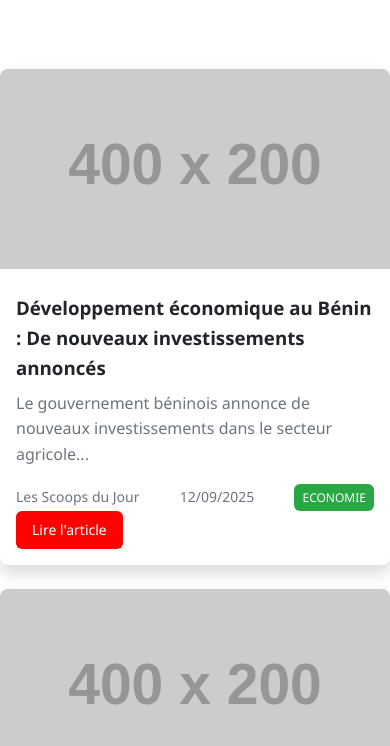
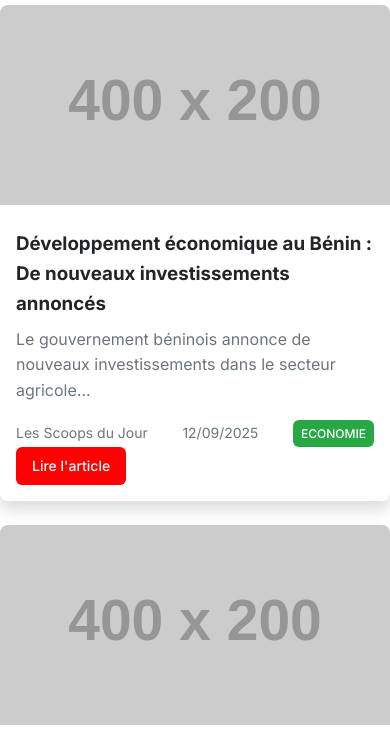
Before and after one commit to entreprisear/lesscoopsdujour, a website built with webpack: page public/index.html in a window 390 px wide. Shown: the part 717-1463 px from the top of the page. Built offline with nearby package versions, Linux system fonts and the light colour scheme; no server answers; placeholder pictures from the web are drawn by us.

Commit message:
Update CSS variables with Inter font, new breakpoints, and coherent color system

```diff
--- a/public/index.html
+++ b/public/index.html
@@ -4,6 +4,9 @@
     <meta charset="UTF-8">
     <meta name="viewport" content="width=device-width, initial-scale=1.0">
     <title>Les Scoops du Jour - Actualités Béninoises</title>
+    <link rel="preconnect" href="https://fonts.googleapis.com">
+    <link rel="preconnect" href="https://fonts.gstatic.com" crossorigin>
+    <link href="https://fonts.googleapis.com/css2?family=Inter:wght@300;400;500;600;700&display=swap" rel="stylesheet">
     <link rel="stylesheet" href="bundle.css">
     <link rel="icon" href="../src/assets/icons/favicon.ico" type="image/x-icon">
     <meta name="description" content="Plateforme d'actualités béninoises - Les Scoops du Jour">
--- a/src/css/responsive.css
+++ b/src/css/responsive.css
@@ -1,6 +1,13 @@
 /* Responsive Design */
 
 /* Mobile First - Base styles are for mobile */
+
+/* Extra small devices (phones, 320px and up) */
+@media (min-width: 320px) {
+  .container {
+    padding: 0 var(--spacing-sm);
+  }
+}
 
 /* Small devices (tablets, 768px and up) */
 @media (min-width: 768px) {
@@ -14,7 +21,7 @@
   }
 
   .hero h2 {
-    font-size: 3rem;
+    font-size: 2.5rem;
   }
 
   .news-grid {
@@ -31,8 +38,8 @@
   }
 }
 
-/* Medium devices (desktops, 992px and up) */
-@media (min-width: 992px) {
+/* Medium devices (desktops, 1024px and up) */
+@media (min-width: 1024px) {
   .container {
     padding: 0 var(--spacing-lg);
   }
@@ -54,7 +61,7 @@
   }
 
   .hero h2 {
-    font-size: 3.5rem;
+    font-size: 3rem;
   }
 
   .news-grid {
@@ -62,7 +69,7 @@
   }
 
   .category-grid {
-    grid-template-columns: repeat(4, 1fr);
+    grid-template-columns: repeat(3, 1fr);
   }
 
   .modal-content {
--- a/src/css/variables.css
+++ b/src/css/variables.css
@@ -22,12 +22,17 @@
   --text-muted: #6c757d;
 
   /* Polices */
-  --font-family-primary: 'Segoe UI', Tahoma, Geneva, Verdana, sans-serif;
-  --font-family-secondary: 'Arial', sans-serif;
+  --font-family-primary: 'Inter', -apple-system, BlinkMacSystemFont, 'Segoe UI', Roboto, sans-serif;
+  --font-family-secondary: 'Inter', sans-serif;
   --font-size-base: 16px;
   --font-size-lg: 1.25rem;
   --font-size-sm: 0.875rem;
   --font-size-xs: 0.75rem;
+  --font-weight-light: 300;
+  --font-weight-normal: 400;
+  --font-weight-medium: 500;
+  --font-weight-semibold: 600;
+  --font-weight-bold: 700;
 
   /* Espacement */
   --spacing-xs: 0.25rem;
@@ -52,8 +57,8 @@
   --transition-slow: 0.5s ease-in-out;
 
   /* Breakpoints */
-  --breakpoint-sm: 576px;
-  --breakpoint-md: 768px;
-  --breakpoint-lg: 992px;
-  --breakpoint-xl: 1200px;
+  --breakpoint-xs: 320px;
+  --breakpoint-sm: 768px;
+  --breakpoint-md: 1024px;
+  --breakpoint-lg: 1200px;
 }
```
Also changed, not shown: src/index.html (+3 -0 lines), 1 other file.
